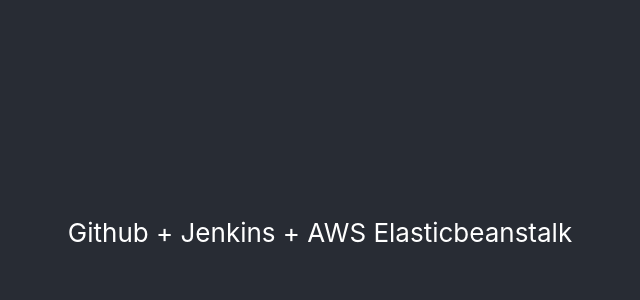
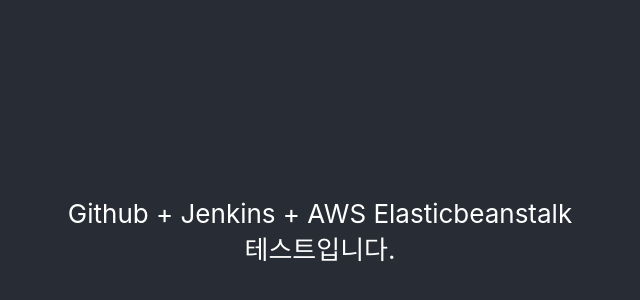
Before and after one commit to Gldud1118/jenkins-elasticbeanstalk, a React (Create React App) app: page / in a window 1280 px wide. Shown: the part 168-468 px from the top of the page, without its empty margins (320-960 px from the left). Built offline with nearby package versions, Linux system fonts and the light colour scheme.

Commit message:
github 테스트

```diff
--- a/src/App.js
+++ b/src/App.js
@@ -7,6 +7,7 @@
     <div className="App">
       <header className="App-header">
         <div>Github + Jenkins + AWS Elasticbeanstalk</div>
+        <div>테스트입니다.</div>
       </header>
     </div>
   );
```
